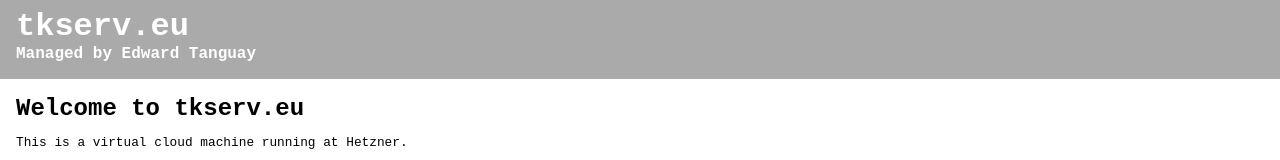
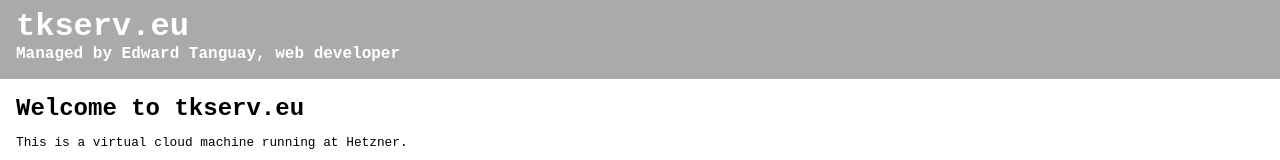
Before and after one commit to edwardtanguay/mainsite-tkserv-eu, a plain HTML site: page index.html in a window 1280 px wide. Shown: the top 160 px of the page. Drawn offline with Linux system fonts and the light colour scheme.

Commit message:
added web developer

```diff
--- a/index.html
+++ b/index.html
@@ -17,7 +17,7 @@
 <body>
 	<div id="header">
 		<h1>tkserv.eu</h1>
-		<h2>Managed by Edward Tanguay</h2>
+		<h2>Managed by Edward Tanguay, web developer</h2>
 	</div>
 	<div id="content">
 		<div>
```
